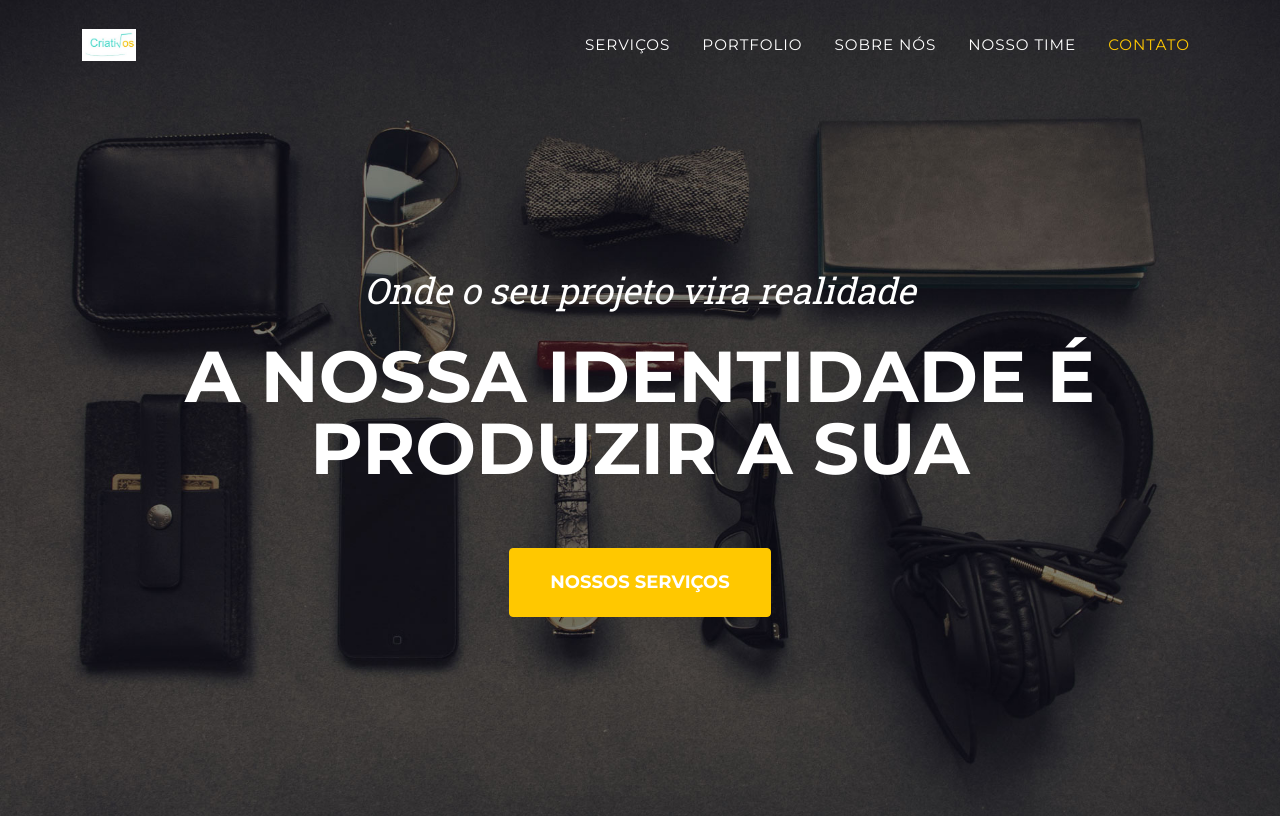
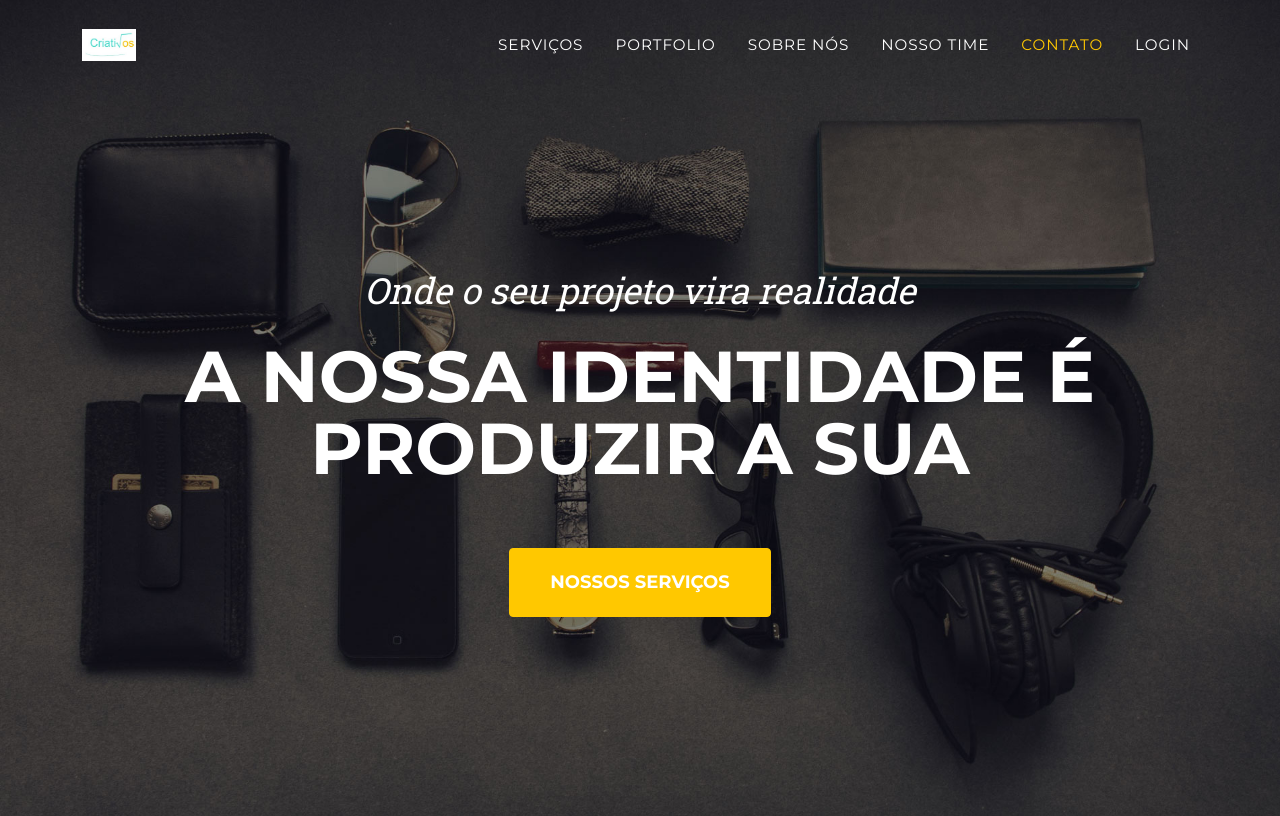
Before and after one commit to LucasCambraia27/Trabalho-2, a PHP site: page / in a window 1280 px wide. Shown: the top 816 px of the page. Run offline with PHP 8.4, Linux system fonts and the light colour scheme; some libraries are stand-ins or nearby versions.

Commit message:
Atualização de LOGIN

```diff
--- a/index.php
+++ b/index.php
@@ -34,6 +34,7 @@
                         <li class="nav-item"><a class="nav-link" href="#about">Sobre nós</a></li>
                         <li class="nav-item"><a class="nav-link" href="#team">Nosso time</a></li>
                         <li class="nav-item"><a class="nav-link" href="#contact">Contato</a></li>
+                      <li class="nav-item"><a class="nav-link" a href="cadastroUsuario/index.php">login</a></li>
                     </ul>
                 </div>
             </div>
```
